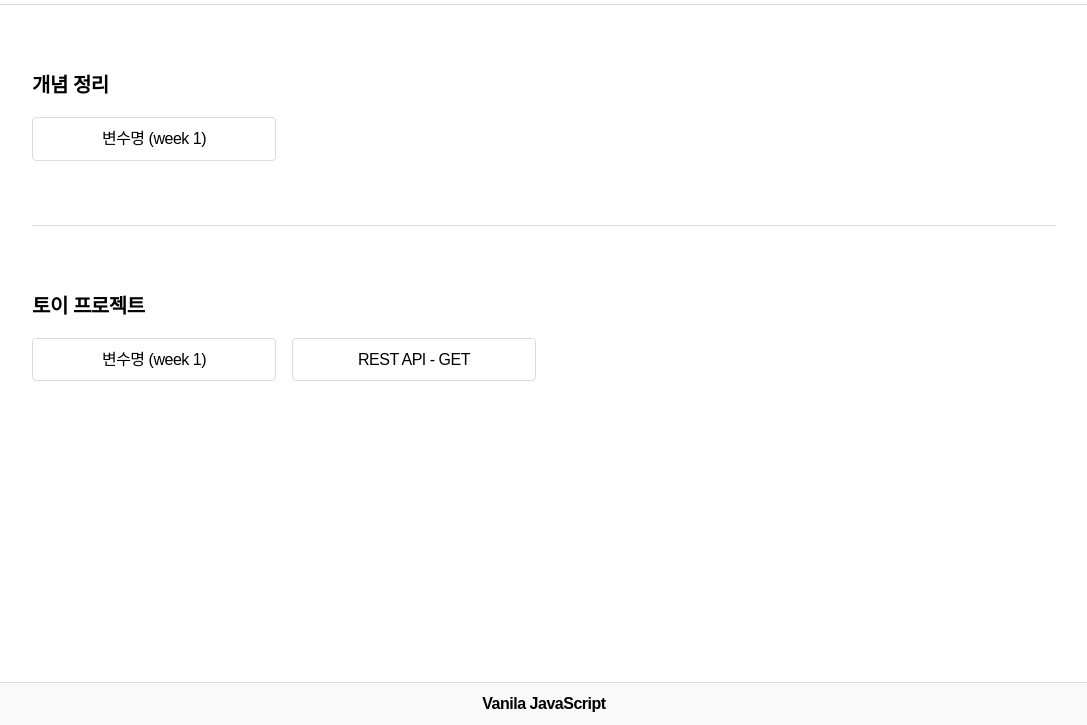
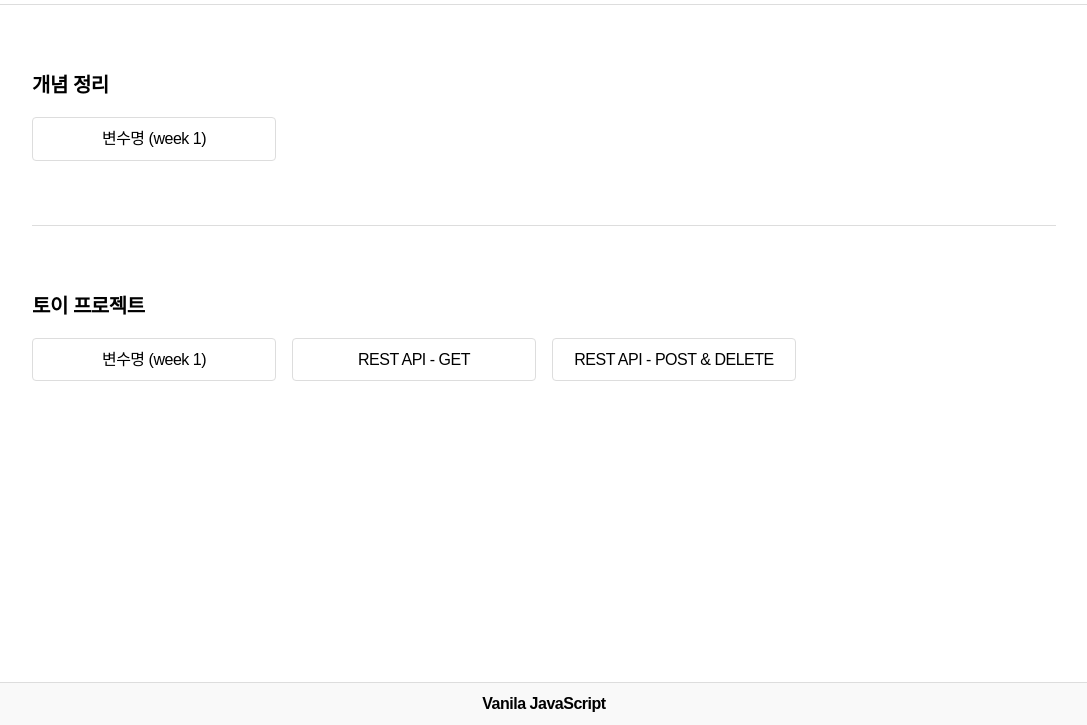
Before and after one commit to Blowhooo/vanilaJS, a plain HTML site: page index.html in a window 1280 px wide. Shown: the part 75-800 px from the top of the page, without its empty margins (96-1183 px from the left). Drawn offline with Linux system fonts and the light colour scheme; a web font is replaced by a local one.

Commit message:
20250731 POST&DELETE 페이지 오픈

```diff
--- a/index.html
+++ b/index.html
@@ -43,10 +43,10 @@
                             <li class="main__item">
                                 <a href="/pages/toy/restapi/step1-get/page.html" class="btn btn--full">REST API - GET</a>
                             </li>
-                            <!-- <li class="main__item">
+                            <li class="main__item">
                                 <a href="/pages/toy/restapi/step2-post&delete/page.html" class="btn btn--full">REST API - POST & DELETE</a>
                             </li>
-                            <li class="main__item">
+                            <!-- <li class="main__item">
                                 <a href="/pages/toy/restapi/step3-update/page.html" class="btn btn--full">REST API - UPDATE</a>
                             </li> -->
                         </ul>
```
